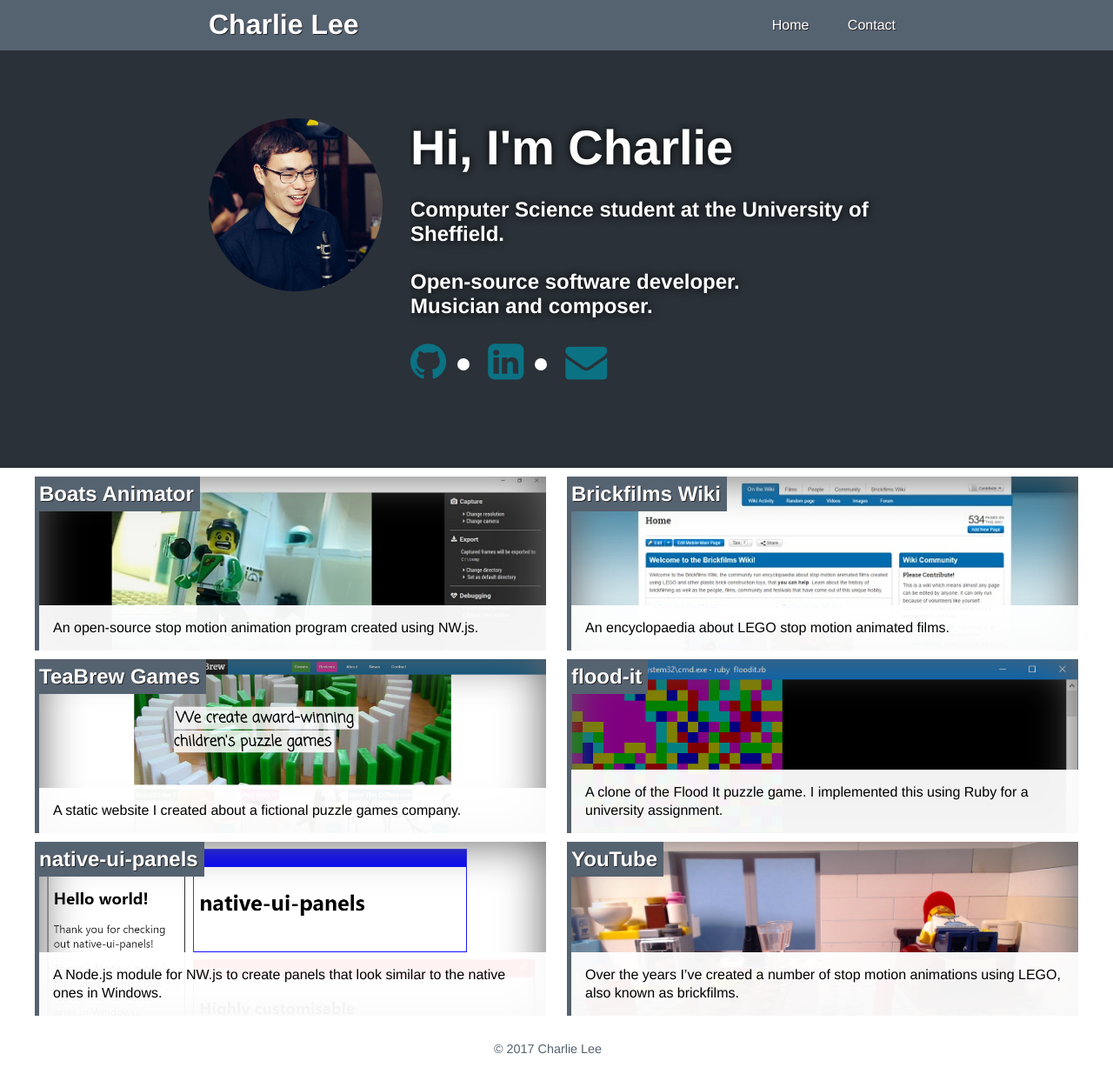
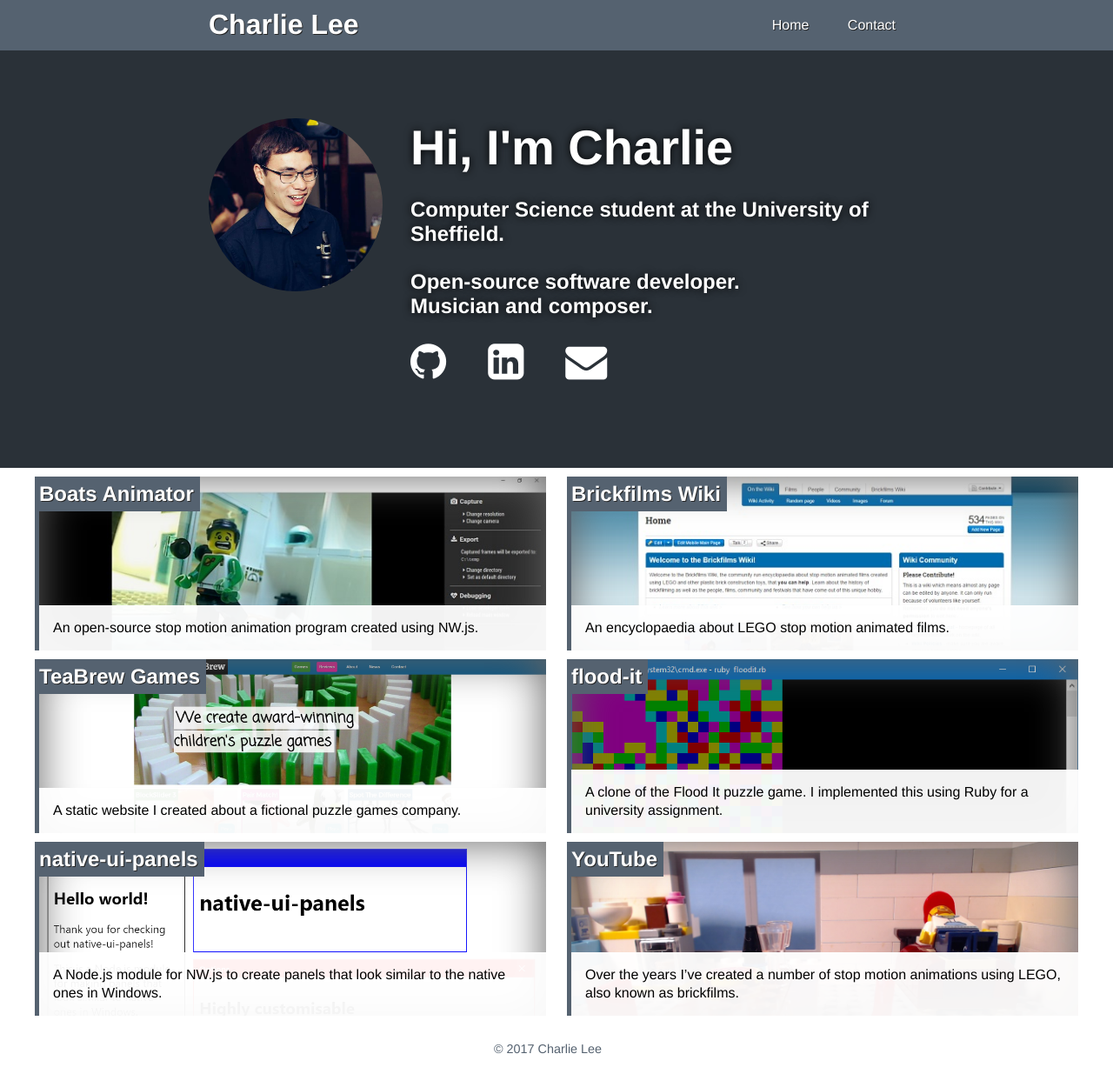
Before and after one commit to charlielee/charlielee.github.io, a Jekyll site: the page built from index.md, in a window 1280 px wide. Shown: the whole page at 87% size. Built offline with Jekyll 4.4.1, drawn with Linux system fonts in a browser that asks for light colours.

Commit message:
Fix further header css bugs

```diff
--- a/assets/css/main.css
+++ b/assets/css/main.css
@@ -185,33 +185,16 @@
   text-align: left;
 }
 
-/* ===Page header=== */
-main header {
-  background-color: rgb(85,98,112);
-  background-position: center;
-  background-repeat: no-repeat;
-  background-size: 100% auto;
-  margin: 0 auto;
-  overflow: hidden;
-}
-main header h1 {
-  background-color: rgba(255,255,255,0.85);
-  box-sizing: border-box;
-  font-size: 2em;
-  line-height: 1.6em;
-  margin: 10vh auto 0 auto;
-  padding: 0 10px;
-  text-shadow: none;
-}
-
 /* ===Hero headers===*/
 .hero {
   align-items: center;
+  background-color: rgb(85,98,112);
   background-position: center;
   background-size: cover;
   box-sizing: border-box;
   display: flex;
   height: 10em;
+  margin: 0 auto;
   max-height: calc(100vh - 47px);
   overflow: hidden;
   position: relative;
@@ -242,6 +225,7 @@
 }
 .hero header {
   background-color: transparent;
+  flex: 1;
 }
 .hero h1 {
   background-color: transparent;
@@ -267,15 +251,22 @@
 }
 .hero-social-media {
   display: flex;
+  flex-flow: wrap;
   padding: 0;
 }
 .hero-social-media li {
-  color: #fff;
   font-size: 3em;
+  list-style: none;
   padding: 0 1em 0 0;
 }
 .hero-social-media li:first-of-type {
   list-style: none;
+}
+.hero-social-media a {
+  color: rgb(255,255,255);
+}
+.hero-social-media a:hover {
+  color: rgb(185,198,182);
 }
 
 /* 1.4. NAVIGATION
@@ -467,10 +458,9 @@
     font-size: 2em;
   }
 
-  main header h1 {
+  .hero h1 {
     font-size: 2.5em;
   }
-
   .hero {
     height: 15em;
     max-height: 30em;
@@ -485,11 +475,9 @@
     flex-flow: row wrap;
     max-width: 820px;
   }
-
   nav a {
     padding: 10px;
   }
-
   nav ul, header nav ul.visible {
     display: block;
     flex: 1;
@@ -499,7 +487,6 @@
     margin: 0;
     padding: 10px;
   }
-
   nav li {
     display: inline-block;
     margin: 0 20px 0 0;
@@ -530,6 +517,7 @@
 
   /* 3.1. PRIMARY
    -------------------------------- */
+
   article h2, article h3 {
     clear: both;
   }
@@ -562,18 +550,9 @@
   /* 3.2. HEADERS
    -------------------------------- */
 
-  /* ===Page header=== */
-  main header {
-    width: 100%;
-  }
-  main header h1 {
-    max-width: 800px;
-  }
-
   /* ===Hero headers===*/
   .hero h1 {
     font-size: 3.5em;
-    max-width: 800px;
   }
 
   /* 3.3. HOME PAGE GALLERY
```
